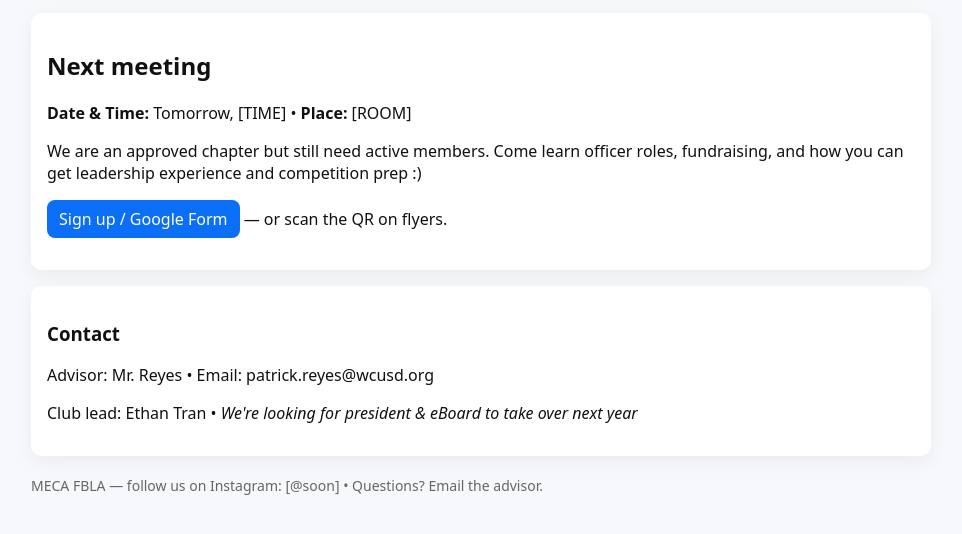
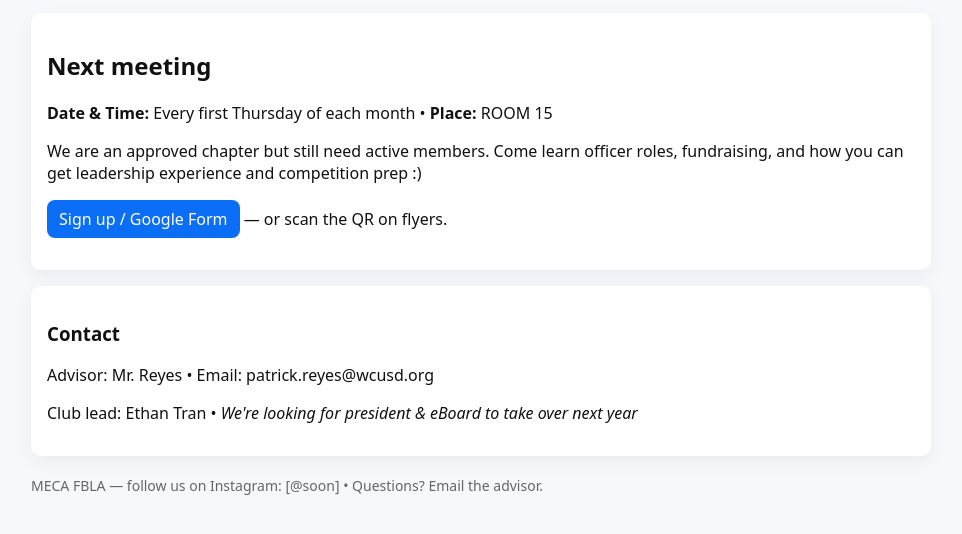
Before and after one commit to draeoy/meca-fbla, a plain HTML site: page index.html in a window 1280 px wide. Shown: the part 116-650 px from the top of the page, without its empty margins (159-1121 px from the left). Drawn offline with Linux system fonts and the light colour scheme.

Commit message:
Update index.html
Replaced the placeholders [TIME] and [ROOM] to the appropriate names

```diff
--- a/index.html
+++ b/index.html
@@ -28,7 +28,7 @@
 
     <section class="card">
       <h2>Next meeting</h2>
-      <p><strong>Date & Time:</strong> Tomorrow, [TIME] • <strong>Place:</strong> [ROOM]</p>
+      <p><strong>Date & Time:</strong> Every first Thursday of each month • <strong>Place:</strong> ROOM 15 </p>
       <p>We are an approved chapter but still need active members. Come learn officer roles, fundraising, and how you can get leadership experience and competition prep :) </p>
       <p><a href="[GOOGLE_FORM_LINK]" class="button">Sign up / Google Form</a> — or scan the QR on flyers.</p>
     </section>
```
